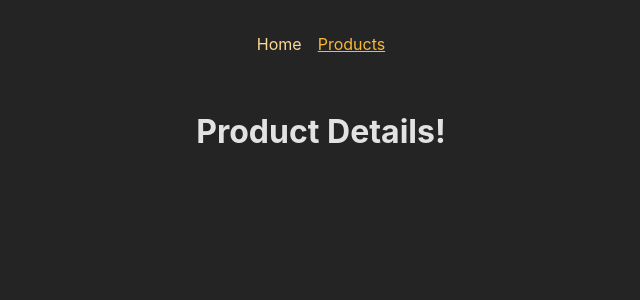
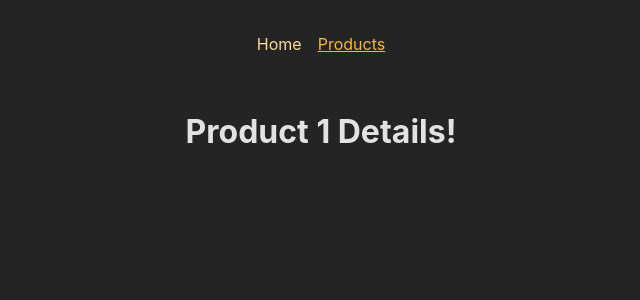
Before and after one commit to KariimAlii/ReactRouterDemo, a React (Vite) app: page /products/1 in a window 1280 px wide. Shown: the top 300 px of the page, without its empty margins (319-959 px from the left). Built offline with nearby package versions, Linux system fonts and the light colour scheme.

Commit message:
How to access dynamic router parameters in react component

```diff
--- a/src/pages/ProductDetail.jsx
+++ b/src/pages/ProductDetail.jsx
@@ -1,3 +1,9 @@
+import {useParams} from "react-router-dom";
+
 export default function ProductDetail() {
-    return <h1>Product Details!</h1>
+    const params = useParams();
+
+    const productId = params.productId;
+
+    return <h1>Product {productId} Details!</h1>
 }
```
